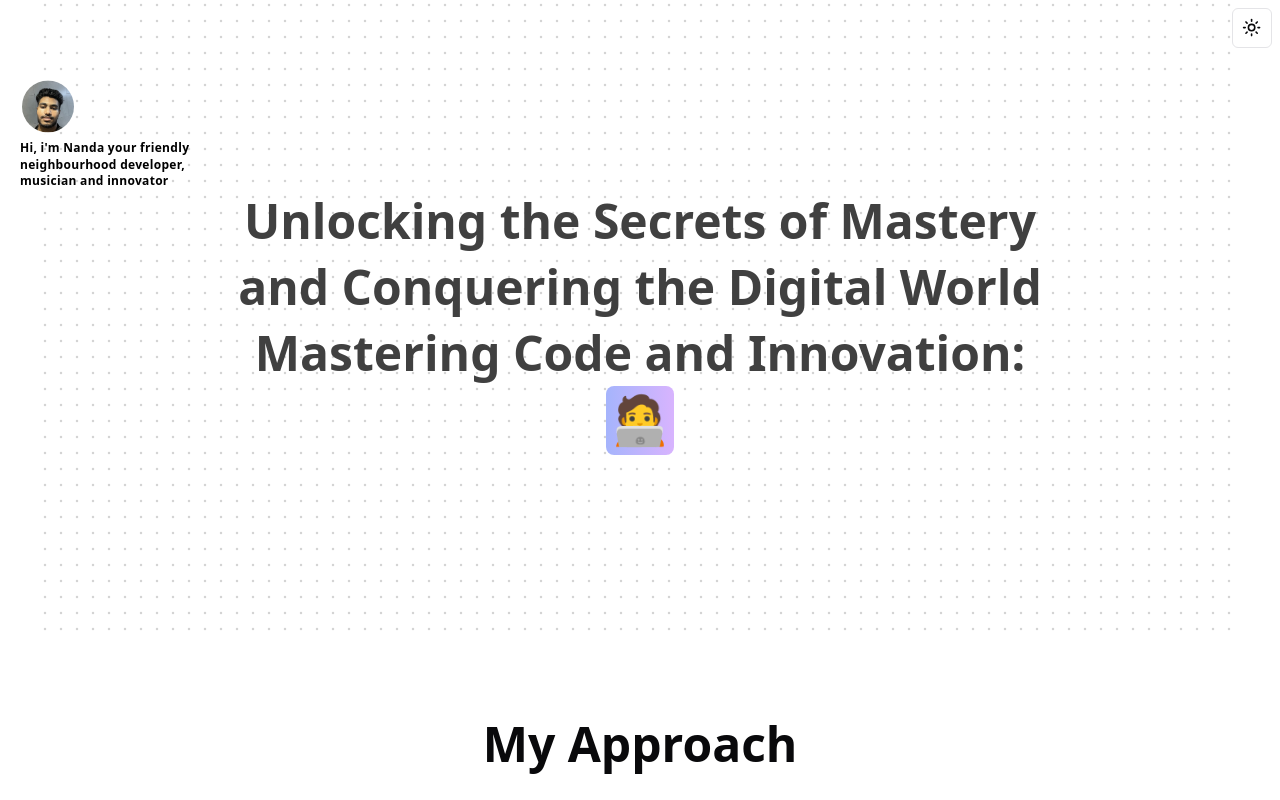
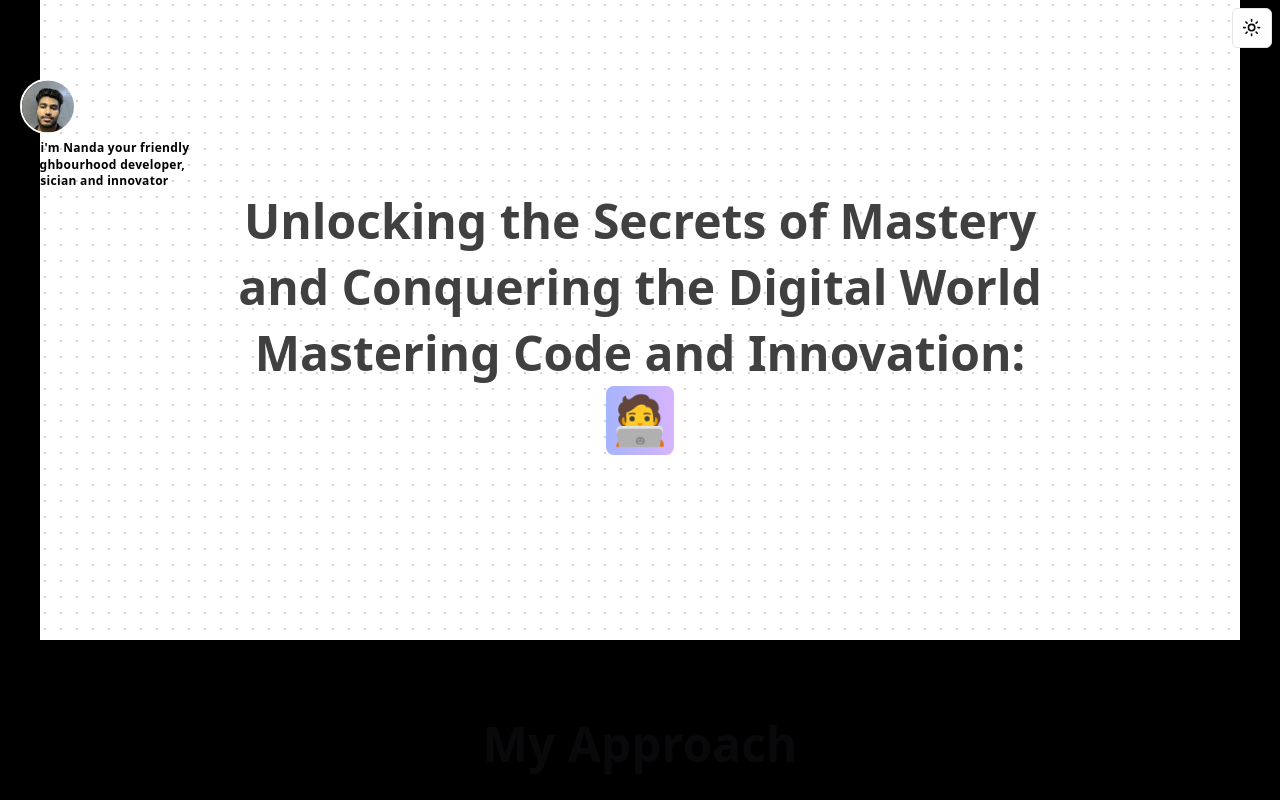
Before and after one commit to DarkmodeWorking/portfolio-lol, a Next.js app: page / in a window 1280 px wide. Shown: the top 800 px of the page. Built offline with nearby package versions, Linux system fonts and the light colour scheme.

Commit message:
modifiede globals.css

```diff
--- a/app/globals.css
+++ b/app/globals.css
@@ -4,6 +4,7 @@
 
 @layer base {
   :root {
+    --black: #000000; /* Darkest black */
     --background: 0 0% 100%;
     --foreground: 240 10% 3.9%;
 
@@ -36,6 +37,7 @@
   }
 
   .dark {
+    --black: #000000; /* Darkest black */
     --background: 240 10% 3.9%;
     --foreground: 0 0% 98%;
 
@@ -68,13 +70,13 @@
 
 @layer base {
   * {
-    @apply border-border !scroll-smooth;
+    @apply border-border scroll-smooth;
   }
   body {
-    @apply bg-background text-foreground;
+    @apply bg-[var(--black)] text-foreground;
   }
   button {
-      active:outline-none;
+    @apply active:outline-none;
   }
 }
 
```
